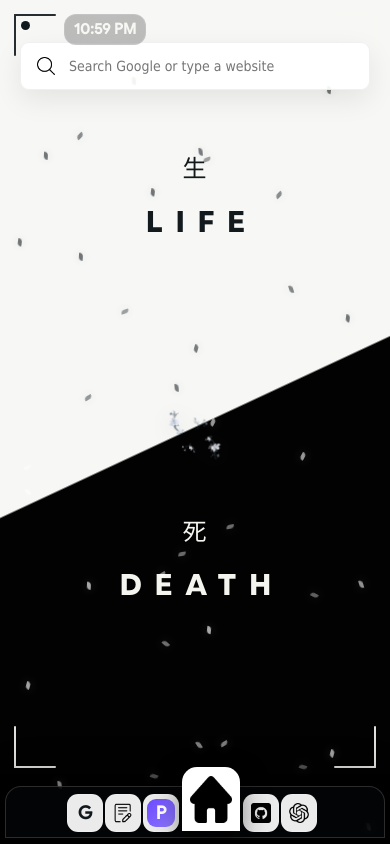
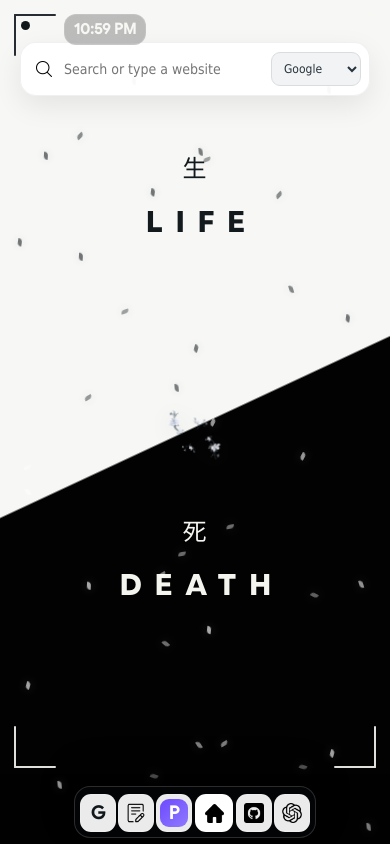
Before and after one commit to VKnubis/web, a plain HTML site: page index.html in a window 390 px wide. Drawn offline with Linux system fonts and the light colour scheme.

Commit message:
Refresh the homepage search bar and shortcut dock

```diff
--- a/css/style.css
+++ b/css/style.css
@@ -399,7 +399,7 @@ body.theme-aurora .start-menu {
 
 body.theme-aurora .clock-date { opacity: 0.6; }
 
-body.theme-aurora .taskbar::before {
+body.theme-aurora .task-center::before {
   background: rgba(255, 255, 255, 0.55);
   border-color: rgba(20, 30, 50, 0.12);
 }
@@ -505,7 +505,7 @@ body.theme-terminal .clock-date {
   text-shadow: 0 0 6px rgba(109, 255, 160, 0.5);
 }
 
-body.theme-terminal .taskbar::before {
+body.theme-terminal .task-center::before {
   background: rgba(3, 12, 6, 0.86);
   border-color: rgba(70, 255, 130, 0.32);
 }
@@ -621,7 +621,7 @@ body.custom-bg .terminal-scene {
 }
 
 .search-form {
-  width: clamp(300px, 32vw, 540px);
+  width: clamp(320px, 36vw, 600px);
   position: relative;
   display: block;
 }
@@ -723,21 +723,49 @@ textarea {
 #searchInput {
   flex: 0 0 auto;
   width: 100%;
-  min-height: 48px;
-  padding: 0 18px 0 48px;
+  min-height: 54px;
+  padding: 0 108px 0 43px;
   border: 1px solid rgba(0, 0, 0, 0.06);
-  border-radius: 9px;
-  background: rgba(255, 255, 255, 0.92) url("../assets/img/search-interface-symbol.png") 16px center / 18px 18px no-repeat;
+  border-radius: 16px;
+  background: rgba(255, 255, 255, 0.96) url("../assets/img/search-interface-symbol.png") 15px center / 16px 16px no-repeat;
   box-shadow: 0 10px 28px rgba(0, 0, 0, 0.08);
   color: #11181c;
   font-size: 14px;
   transition: background 160ms ease, box-shadow 160ms ease, transform 160ms ease;
 }
 
-#searchInput:focus {
+.search-form:focus-within #searchInput {
   background-color: #ffffff;
   box-shadow: 0 12px 34px rgba(0, 0, 0, 0.13), 0 0 0 3px rgba(255, 255, 255, 0.6);
-  transform: translateY(-1px);
+}
+
+.search-engine {
+  position: absolute;
+  top: 50%;
+  right: 9px;
+  transform: translateY(-50%);
+  width: 90px;
+  height: 34px;
+  padding: 0 8px;
+  border: 1px solid #d9dde0;
+  border-radius: 9px;
+  background: #f1f3f4;
+  color: #27323b;
+  font: inherit;
+  font-size: 12px;
+  cursor: pointer;
+}
+
+body.theme-terminal .search-engine {
+  border-color: #3d7950;
+  background: #10291a;
+  color: #83ffae;
+}
+
+.search-engine:focus-visible,
+.task-center :is(.task-btn, .launcher-btn):focus-visible {
+  outline: 2px solid #648bfa;
+  outline-offset: 2px;
 }
 
 .search-suggestions {
@@ -1775,16 +1803,17 @@ textarea {
   z-index: 5;
 }
 
-.taskbar::before {
+.task-center::before {
   content: "";
   position: absolute;
   left: 50%;
-  bottom: 8px;
-  width: min(760px, calc(100vw - 24px));
+  bottom: 0;
+  width: 100%;
+  z-index: -1;
   height: 56px;
   transform: translateX(-50%);
   border: 1px solid var(--dock-line);
-  border-radius: 18px 18px 0 0;
+  border-radius: 18px;
   background: var(--dock-bg);
   box-shadow: 0 -14px 34px rgba(0, 0, 0, 0.28);
   backdrop-filter: blur(16px);
@@ -1797,40 +1826,52 @@ textarea {
   transform: translateX(-50%);
   display: flex;
   align-items: center;
-  gap: 8px;
   justify-content: center;
+  gap: 6px;
+  width: max-content;
+  max-width: calc(100vw - 12px);
   height: 56px;
-  z-index: 1;
+  padding: 0 8px;
+  isolation: isolate;
 }
 
 .launcher-btn {
-  display: inline-flex;
-  align-items: center;
-  justify-content: center;
-  width: 78px;
-  height: 78px;
-  border-radius: 18px 18px 0 0;
-  border: 1px solid rgba(255, 255, 255, 0.18);
-  background: #ffffff url("../assets/img/home.png") center center / 75% 75% no-repeat;
-  box-shadow: 0 12px 28px rgba(0, 0, 0, 0.5);
+  flex: 0 0 44px;
+  height: 44px;
+  border: 1px solid rgba(255, 255, 255, 0.24);
+  border-radius: 12px;
+  background: #ffffff url("../assets/img/home.png") center center / 52% no-repeat;
   cursor: pointer;
-  font-size: 0;
-  font-weight: 700;
+}
+
+.launcher-btn:hover,
+.launcher-btn.active {
+  background-color: #e4e8ee;
+}
+
+.task-center [data-label] {
+  position: relative;
+}
+
+.task-center [data-label]::after {
+  content: attr(data-label);
+  position: absolute;
+  bottom: calc(100% + 10px);
+  left: 50%;
+  transform: translateX(-50%);
+  padding: 5px 8px;
+  border-radius: 7px;
+  background: #151820;
   color: #fff;
-  transform: translateY(-18px);
-  margin: 0 4px;
-}
-
-.launcher-btn:hover {
-  background: #e6e6e6 url("../assets/img/home.png") center center / 72% 72% no-repeat;
-  border-color: rgba(255, 255, 255, 0.32);
-  box-shadow: 0 12px 32px rgba(0, 0, 0, 0.58);
-}
-
-.launcher-btn.active {
-  background: #dfeee4 url("../assets/img/home.png") center center / 72% 72% no-repeat;
-  border-color: rgba(255, 255, 255, 0.44);
-  box-shadow: 0 0 0 3px rgba(255, 255, 255, 0.16), 0 12px 32px rgba(0, 0, 0, 0.58);
+  font: 12px/1.3 Tahoma, "Segoe UI", sans-serif;
+  white-space: nowrap;
+  pointer-events: none;
+  visibility: hidden;
+  z-index: 2;
+}
+
+.task-center [data-label]:is(:hover, :focus-visible)::after {
+  visibility: visible;
 }
 
 .task-buttons {
@@ -1842,12 +1883,21 @@ textarea {
 .custom-folders {
   display: flex;
   gap: 6px;
+  min-width: 0;
+  max-width: 220px;
+  overflow-x: auto;
+  scrollbar-width: none;
+}
+
+.custom-shortcuts:empty,
+.custom-folders:empty {
+  display: none;
 }
 
 .task-btn {
-  width: 46px;
-  min-width: 46px;
-  height: 46px;
+  width: 44px;
+  min-width: 44px;
+  height: 44px;
   display: flex;
   align-items: center;
   justify-content: center;
@@ -1869,10 +1919,11 @@ textarea {
   transform: translateY(-2px);
 }
 
+.task-center .launcher-btn.active,
 .task-btn.active {
-  background: #dfeee4;
+  background-color: #dfeee4;
   border-color: rgba(255, 255, 255, 0.42);
-  box-shadow: inset 0 4px 8px rgba(0, 0, 0, 0.18), 0 0 14px rgba(255, 255, 255, 0.18);
+  box-shadow: inset 0 -3px #476759;
   transform: translateY(-1px);
 }
 
@@ -2010,23 +2061,16 @@ textarea {
     height: 70px;
   }
 
-  .taskbar::before {
+  .task-center::before {
+    height: 50px;
+    border-radius: 16px;
+  }
+
+  .task-center {
     bottom: 6px;
-    width: calc(100vw - 12px);
+    gap: 3px;
     height: 50px;
-    border-radius: 16px 16px 0 0;
-  }
-
-  .task-center {
-    left: 0 !important;
-    right: 0 !important;
-    bottom: 6px;
-    transform: none !important;
-    gap: 3px;
-    width: 100vw;
-    height: 50px;
-    padding: 0 6px;
-    justify-content: center;
+    padding-inline: 5px;
   }
 
   .task-buttons {
@@ -2070,11 +2114,9 @@ textarea {
   }
 
   .launcher-btn {
-    width: 58px;
-    height: 64px;
-    border-radius: 15px 15px 0 0;
-    transform: translateY(-14px);
-    margin: 0;
+    flex-basis: 36px;
+    height: 38px;
+    border-radius: 11px;
   }
 
   .start-menu {
--- a/index.html
+++ b/index.html
@@ -87,8 +87,13 @@
   <main class="desktop">
     <div class="desktop-shell">
       <form id="searchForm" class="search-form" role="search">
-        <label class="sr-only" for="searchInput">Search Google or type a website</label>
-        <input id="searchInput" type="text" placeholder="Search Google or type a website" autocomplete="off" aria-autocomplete="list" aria-controls="searchSuggestions" aria-expanded="false">
+        <label class="sr-only" for="searchInput">Search or type a website</label>
+        <input id="searchInput" type="text" placeholder="Search or type a website" autocomplete="off" aria-autocomplete="list" aria-controls="searchSuggestions" aria-expanded="false">
+        <select class="search-engine" id="searchEngine" aria-label="Search engine">
+          <option value="google">Google</option>
+          <option value="youtube">YouTube</option>
+          <option value="github">GitHub</option>
+        </select>
         <div class="search-suggestions" id="searchSuggestions" role="listbox" aria-label="Search suggestions" hidden></div>
       </form>
       <div class="note-panel hidden" id="notePanel">
@@ -302,14 +307,14 @@
   <div class="taskbar">
     <div class="task-center">
       <div class="task-buttons">
-        <button class="task-btn" type="button" title="Google Stuff" aria-label="Open Google stuff" aria-controls="googleFolder" aria-expanded="false" data-folder-toggle data-folder="google"></button>
-        <button class="task-btn" id="openNotes" type="button" title="Notes" aria-label="Open notes" aria-controls="notePanel" aria-expanded="false" data-note-toggle></button>
-        <button class="task-btn" type="button" title="Proton Stuff" aria-label="Open Proton stuff" aria-controls="protonFolder" aria-expanded="false" data-folder-toggle data-folder="proton"></button>
+        <button class="task-btn" type="button" data-label="Google folders" aria-label="Open Google stuff" aria-controls="googleFolder" aria-expanded="false" data-folder-toggle data-folder="google"></button>
+        <button class="task-btn" id="openNotes" type="button" data-label="Notes" aria-label="Open notes" aria-controls="notePanel" aria-expanded="false" data-note-toggle></button>
+        <button class="task-btn" type="button" data-label="Proton folders" aria-label="Open Proton stuff" aria-controls="protonFolder" aria-expanded="false" data-folder-toggle data-folder="proton"></button>
       </div>
-      <button class="launcher-btn" id="startButton" type="button" aria-label="Open menu" aria-controls="startMenu" aria-expanded="false"></button>
+      <button class="launcher-btn" data-label="Start menu" id="startButton" type="button" aria-label="Open menu" aria-controls="startMenu" aria-expanded="false"></button>
       <div class="task-buttons">
-        <a class="task-btn" href="https://github.com" rel="noreferrer" title="Code" aria-label="Open GitHub"></a>
-        <a class="task-btn" href="https://chatgpt.com" rel="noreferrer" title="ChatGPT" aria-label="Open ChatGPT"></a>
+        <a class="task-btn" href="https://github.com" rel="noreferrer" data-label="GitHub" aria-label="Open GitHub"></a>
+        <a class="task-btn" href="https://chatgpt.com" rel="noreferrer" data-label="ChatGPT" aria-label="Open ChatGPT"></a>
       </div>
       <div class="custom-folders" id="customFolders" aria-label="Custom folders"></div>
       <div class="custom-shortcuts" id="customShortcuts" aria-label="Custom shortcuts"></div>
--- a/js/app.js
+++ b/js/app.js
@@ -5,6 +5,7 @@ const notePanel = document.getElementById("notePanel");
 const noteToggleButtons = document.querySelectorAll("[data-note-toggle]");
 const closeNotesButton = document.getElementById("closeNotes");
 const searchForm = document.getElementById("searchForm");
+const searchEngine = document.getElementById("searchEngine");
 const searchInput = document.getElementById("searchInput");
 const searchSuggestions = document.getElementById("searchSuggestions");
 const clockTime = document.getElementById("clockTime");
@@ -446,19 +447,18 @@ function handleFolderGroupSubmit(event) {
 }
 
 // ===================== Search =====================
-function buildSearchTarget(query, type = "default") {
+const SEARCH_ENGINES = {
+  google: { label: "Google", url: "https://www.google.com/search?q=", kind: "search" },
+  youtube: { label: "YouTube", url: "https://www.youtube.com/results?search_query=", kind: "youtube" },
+  github: { label: "GitHub", url: "https://github.com/search?q=", kind: "github" }
+};
+
+function buildSearchTarget(query, engine = searchEngine.value) {
   const clean = query.trim();
-
-  if (type === "youtube") {
-    return `https://www.youtube.com/results?search_query=${encodeURIComponent(clean)}`;
+  if (looksLikeUrl(clean)) {
+    return normalizeUrl(clean);
   }
-  if (type === "github") {
-    return `https://github.com/search?q=${encodeURIComponent(clean)}`;
-  }
-  if (looksLikeUrl(clean)) {
-    return /^https?:\/\//i.test(clean) ? clean : `https://${clean}`;
-  }
-  return `https://www.google.com/search?q=${encodeURIComponent(clean)}`;
+  return SEARCH_ENGINES[engine].url + encodeURIComponent(clean);
 }
 
 function makeSuggestion(kind, title, detail, value, target) {
@@ -468,29 +468,27 @@ function makeSuggestion(kind, title, detail, value, target) {
 function getSearchSuggestions(query) {
   const clean = query.trim();
   const history = getSearchHistory();
+  const recent = (item) => makeSuggestion("history", item, "Recent search", item, buildSearchTarget(item));
 
-  if (!clean) {
-    return history.slice(0, 5).map((item) => makeSuggestion(
-      "history", item, "Recent search", item, buildSearchTarget(item)
-    ));
-  }
+  if (!clean) return history.slice(0, 5).map(recent);
 
   const lower = clean.toLowerCase();
   const historyMatches = history
     .filter((item) => item.toLowerCase().includes(lower) && item.toLowerCase() !== lower)
     .slice(0, 3)
-    .map((item) => makeSuggestion("history", item, "Recent search", item, buildSearchTarget(item)));
+    .map(recent);
 
-  const primarySuggestion = looksLikeUrl(clean)
-    ? makeSuggestion("search", `Open ${clean}`, "Website", clean, buildSearchTarget(clean))
-    : makeSuggestion("search", `Search Google for "${clean}"`, "Google", clean, buildSearchTarget(clean));
+  if (looksLikeUrl(clean)) {
+    return [makeSuggestion("search", `Open ${clean}`, "Website", clean, buildSearchTarget(clean)), ...historyMatches];
+  }
 
-  return [
-    primarySuggestion,
-    ...historyMatches,
-    makeSuggestion("youtube", `Search YouTube for "${clean}"`, "YouTube", clean, buildSearchTarget(clean, "youtube")),
-    makeSuggestion("github", `Search GitHub for "${clean}"`, "GitHub", clean, buildSearchTarget(clean, "github"))
-  ].slice(0, 6);
+  const engineSuggestion = (key) => {
+    const engine = SEARCH_ENGINES[key];
+    return makeSuggestion(engine.kind, `Search ${engine.label} for "${clean}"`, engine.label, clean, buildSearchTarget(clean, key));
+  };
+  const selected = searchEngine.value;
+  const alternatives = Object.keys(SEARCH_ENGINES).filter((key) => key !== selected).map(engineSuggestion);
+  return [engineSuggestion(selected), ...historyMatches, ...alternatives];
 }
 
 function hideSearchSuggestions() {
@@ -1195,7 +1193,7 @@ function handleSearchKeys(event) {
 
 function handleShortcuts(event) {
   const target = event.target;
-  const isTyping = target.matches("input, textarea");
+  const isTyping = target.matches("input, textarea, select");
 
   if (event.key === "Escape") {
     closeOpenPanels();
@@ -1231,6 +1229,7 @@ syncActiveStates();
 
 searchForm.addEventListener("submit", handleSearch);
 searchInput.addEventListener("input", renderSearchSuggestions);
+searchEngine.addEventListener("change", renderSearchSuggestions);
 searchInput.addEventListener("focus", renderSearchSuggestions);
 searchInput.addEventListener("keydown", handleSearchKeys);
 
```
